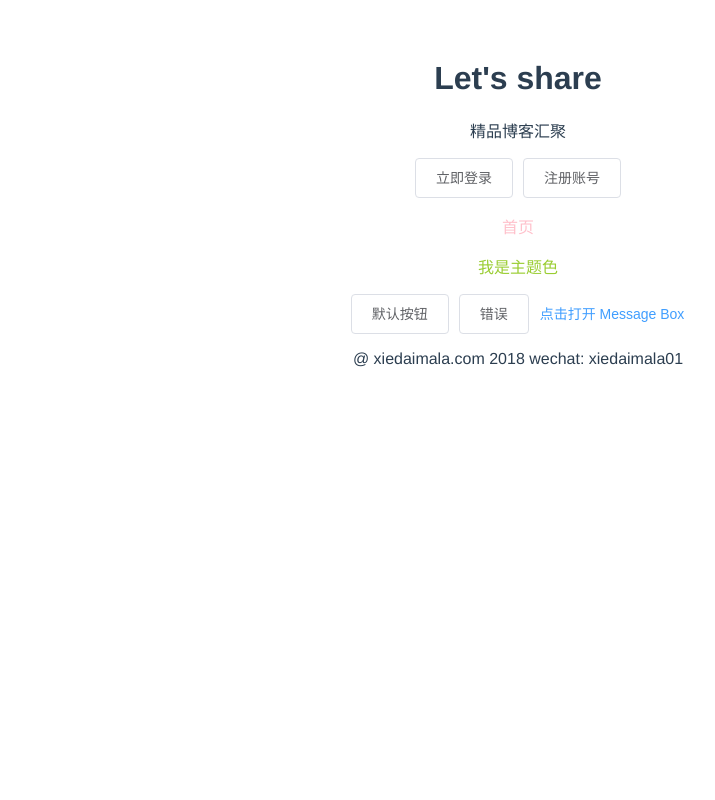
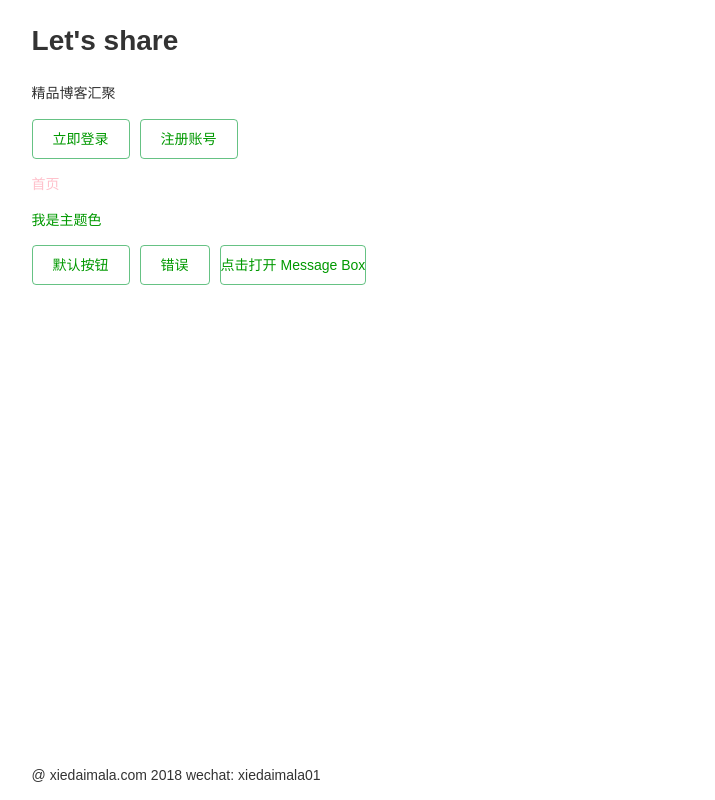
Before and after one commit to ppambler/blog-client, a Vue app: page / in a window 1280 px wide. Shown: the whole page, without its empty margins (122-837 px from the left). Built offline with nearby package versions, Linux system fonts and the light colour scheme.

Commit message:
为App.vue添加布局样式

```diff
--- a/index.html
+++ b/index.html
@@ -2,6 +2,9 @@
 <html>
   <head>
     <meta charset="utf-8">
+    <!-- 不加上这个那么你在移动端浏览页面时，你设置的media就没有效果了，因为会把页面当作是
+      PC端的姿势去解析，可能是980px，总之没有这个就会有xy向的滚动条就对了！
+    -->
     <meta name="viewport" content="width=device-width,initial-scale=1.0">
     <title>blog-client</title>
   </head>
--- a/src/App.vue
+++ b/src/App.vue
@@ -21,13 +21,45 @@ export default {
 }
 </script>
 
-<style>
+<style lang='less'>
+
+@import './assets/common.less';
+
 #app {
-  font-family: 'Avenir', Helvetica, Arial, sans-serif;
-  -webkit-font-smoothing: antialiased;
-  -moz-osx-font-smoothing: grayscale;
-  text-align: center;
-  color: #2c3e50;
-  margin-top: 60px;
+  display: grid;
+  grid-template-columns: 12% auto 12%;
+  grid-template-rows: auto 1fr auto;
+  grid-template-areas: "header header header"
+                       ".      main  ."
+                       "footer footer footer";
+
+  #header {
+    grid-area: header;
+    padding-left: 12%;
+    padding-right: 12%;
+  }
+
+  #main {
+    grid-area: main;
+  }
+
+  #footer {
+    grid-area: footer;
+    padding-left: 12%;
+    padding-right: 12%;
+  }
+
+}
+
+@media (max-width: 768px) {
+  #app {
+    grid-template-columns: 10px auto 10px;
+
+    #header, #footer {
+      padding-left: 10px;
+      padding-right: 10px;
+    }
+  }
+
 }
 </style>
--- a/src/assets/base.less
+++ b/src/assets/base.less
@@ -1 +1,4 @@
-@themeColor: yellowgreen;
+@themeColor: rgb(0, 153, 0);
+@themeLighterColor: rgba(0, 153, 51, 0.6);
+@bgColor: #149739;
+@textLighterColor: #999;
--- /dev/null
+++ b/src/assets/common.less
@@ -0,0 +1,19 @@
+@import "./base.less";
+
+body {
+  font: 14px/1.6 Arial,"Microsoft YaHei","黑体","宋体",sans-serif;
+  color: #333;
+  margin: 0;
+}
+
+html, body, #app {
+  height: 100%;
+}
+
+
+.el-button {
+  color: @themeColor;
+  border: 1px solid @themeLighterColor;
+  background: none;
+  border-radius: 4px;
+}
```
